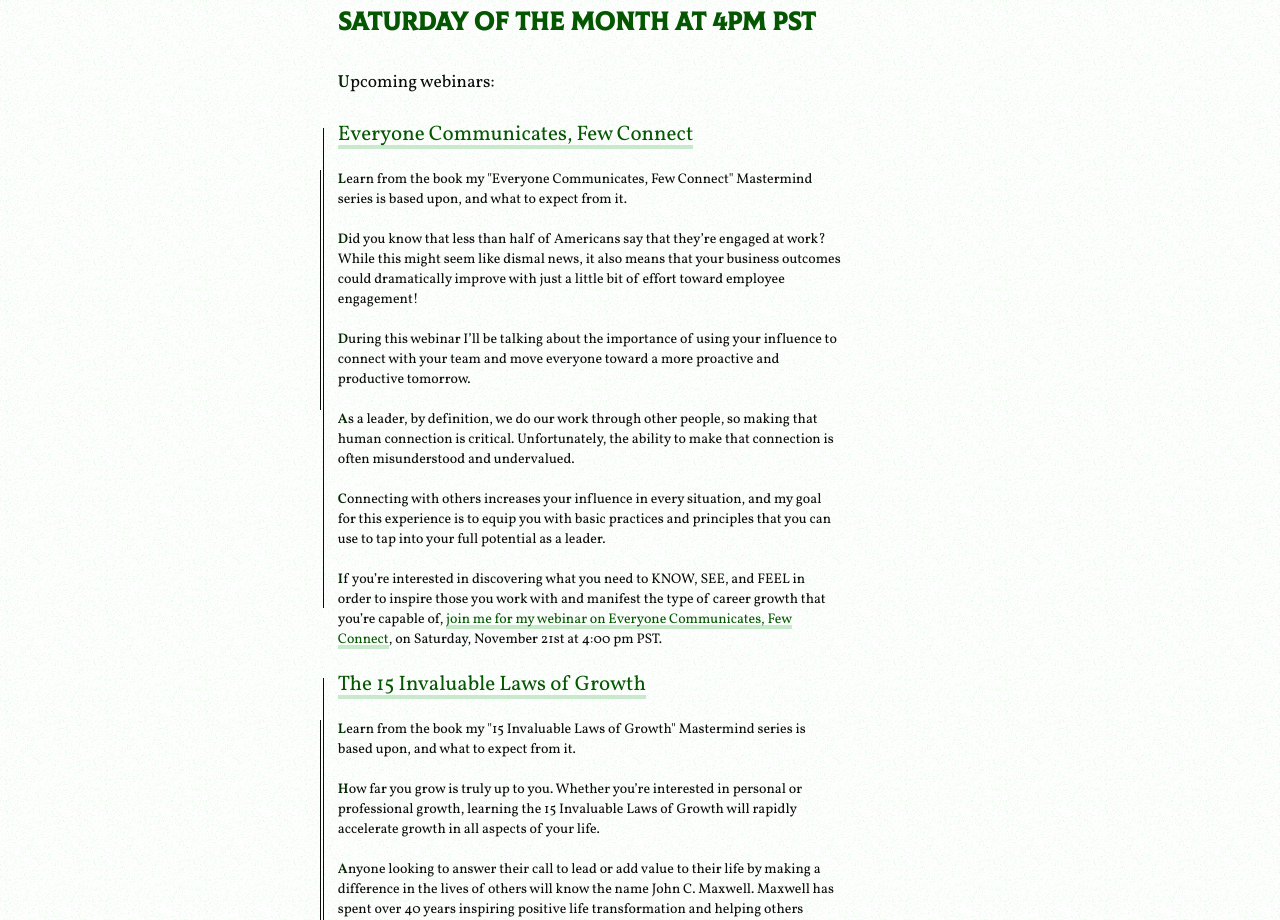
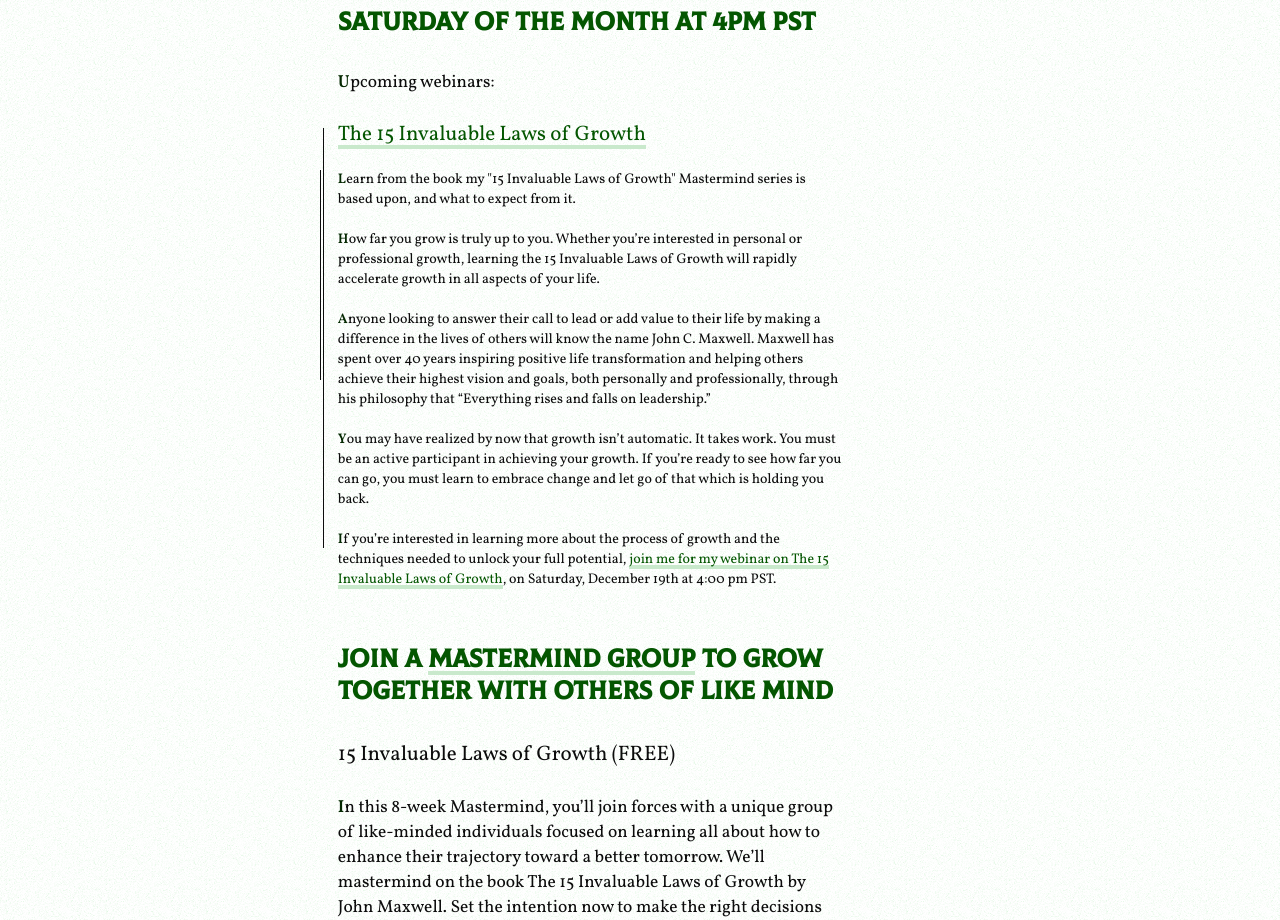
Before and after one commit to MonkeyDZeke/opheron, a Next.js app: page /upcoming in a window 1280 px wide. Shown: the part 1320-2240 px from the top of the page. Built offline with nearby package versions, Linux system fonts and the light colour scheme.

Commit message:
removing old webinar

```diff
--- a/pages/upcoming.tsx
+++ b/pages/upcoming.tsx
@@ -20,32 +20,6 @@
             <h4>I present a new free webinar every 3rd Saturday of the month at 4pm PST</h4>
             <p>Upcoming webinars:</p>
             <dl>
-              <dt>
-                <a href="https://opheron.leadingthebest.com/WCFE0001" target="_blank" rel="noreferrer">
-                  Everyone Communicates, Few Connect
-                </a>
-              </dt>
-              <dd>
-                <p>Learn from the book my "Everyone Communicates, Few Connect" Mastermind series
-                  is based upon, and what to expect from it.</p>
-                <p>Did you know that less than half of Americans say that they’re engaged at work?
-                  While this might seem like dismal news, it also means that your business outcomes
-                   could dramatically improve with just a little bit of effort toward employee
-                   engagement!</p>
-                <p>During this webinar I’ll be talking about the importance of using your influence
-                  to connect with your team and move everyone toward a more proactive and productive
-                  tomorrow.</p>
-                <p>As a leader, by definition, we do our work through other people, so making that
-                  human connection is critical. Unfortunately, the ability to make that connection is often misunderstood and undervalued.</p>
-                <p>Connecting with others increases your influence in every situation, and my goal
-                   for this experience is to equip you with basic practices and principles that you
-                   can use to tap into your full potential as a leader.</p>
-                <p>If you’re interested in discovering what you need to KNOW, SEE, and FEEL in order
-                  to inspire those you work with and manifest the type of career growth that you’re
-                  capable of, <a href="https://opheron.leadingthebest.com/WCFE0001" target="_blank" rel="noreferrer">
-                  join me for my webinar on Everyone Communicates, Few Connect</a>, on Saturday,
-                  November 21st at 4:00 pm PST.</p>
-              </dd>
               <dt>
                 <a href="https://opheron.leadingthebest.com/WLGW0001" target="_blank" rel="noreferrer">
                   The 15 Invaluable Laws of Growth
```
